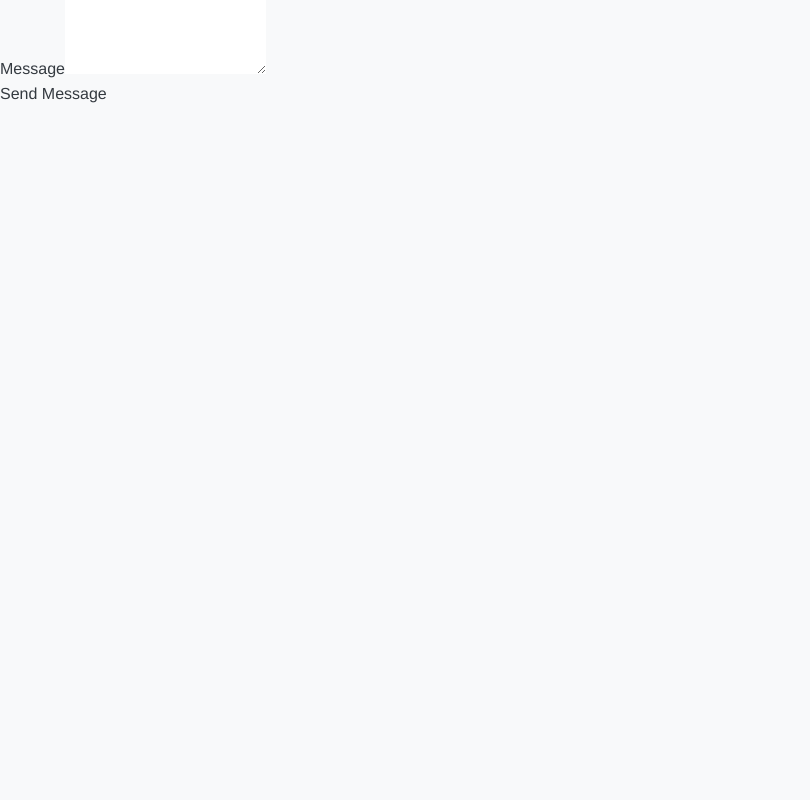
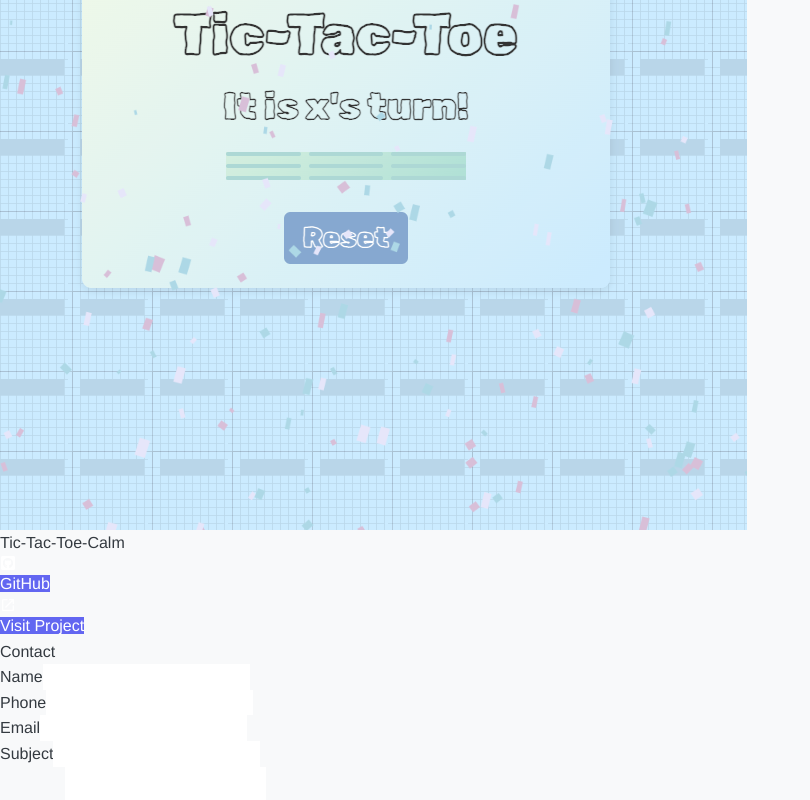
Before and after one commit to dterceroparker/doribel-react-portfolio, a React (Vite) app: page / in a window 1280 px wide. Shown: the part 6445-7245 px from the top of the page, without its empty margins (0-810 px from the left). Before the commit the page ends 6552 px from the top, so only its background shows below. Built offline with nearby package versions, Linux system fonts and the light colour scheme.

Commit message:
add ttt image and project info

```diff
--- a/src/pages/Projects.jsx
+++ b/src/pages/Projects.jsx
@@ -1,7 +1,8 @@
-import ProjectItem from '../components/ProjectItem';
-import petHealthFetchImg from '../assets/images/petHealthFetch.png';
-import returningHomeImg from '../assets/images/returningHome.png';
-import pawMilyImg from '../assets/images/pawMily.png';
+import ProjectItem from '../components/ProjectItem'
+import petHealthFetchImg from '../assets/images/petHealthFetch.png'
+import returningHomeImg from '../assets/images/returningHome.png'
+import pawMilyImg from '../assets/images/pawMily.png'
+import tttImg from '../assets/images/ttt.png'
 
 const Projects = () => {
 
@@ -9,7 +10,8 @@ const Projects = () => {
   const projectsData = [
     { img: petHealthFetchImg, title: 'Pet HealthFetch React App', projectLink: 'https://pet-health-fetch.netlify.app/', githubLink: 'https://github.com/dterceroparker/pet-healthfetch-front-end'},
     { img: returningHomeImg, title: 'Returning Home', projectLink: 'https://returning-home-app.netlify.app/', githubLink: 'https://github.com/dterceroparker/returning-home-app' },
-    { img: pawMilyImg, title: 'PawMily Album', projectLink: 'https://pawmily-album.fly.dev/', githubLink: 'https://github.com/dterceroparker/pawmily-album' }
+    { img: pawMilyImg, title: 'PawMily Album', projectLink: 'https://pawmily-album.fly.dev/', githubLink: 'https://github.com/dterceroparker/pawmily-album' },
+    { img: tttImg, title: 'Tic-Tac-Toe-Calm', projectLink: 'https://tic-tac-toe-calm.netlify.app/', githubLink: 'https://github.com/dterceroparker/' },
   ]
 
   return (
```
Also changed, not shown: src/assets/images/ttt.png (added), 1 other file (tests, documents, lock files or other folders).
